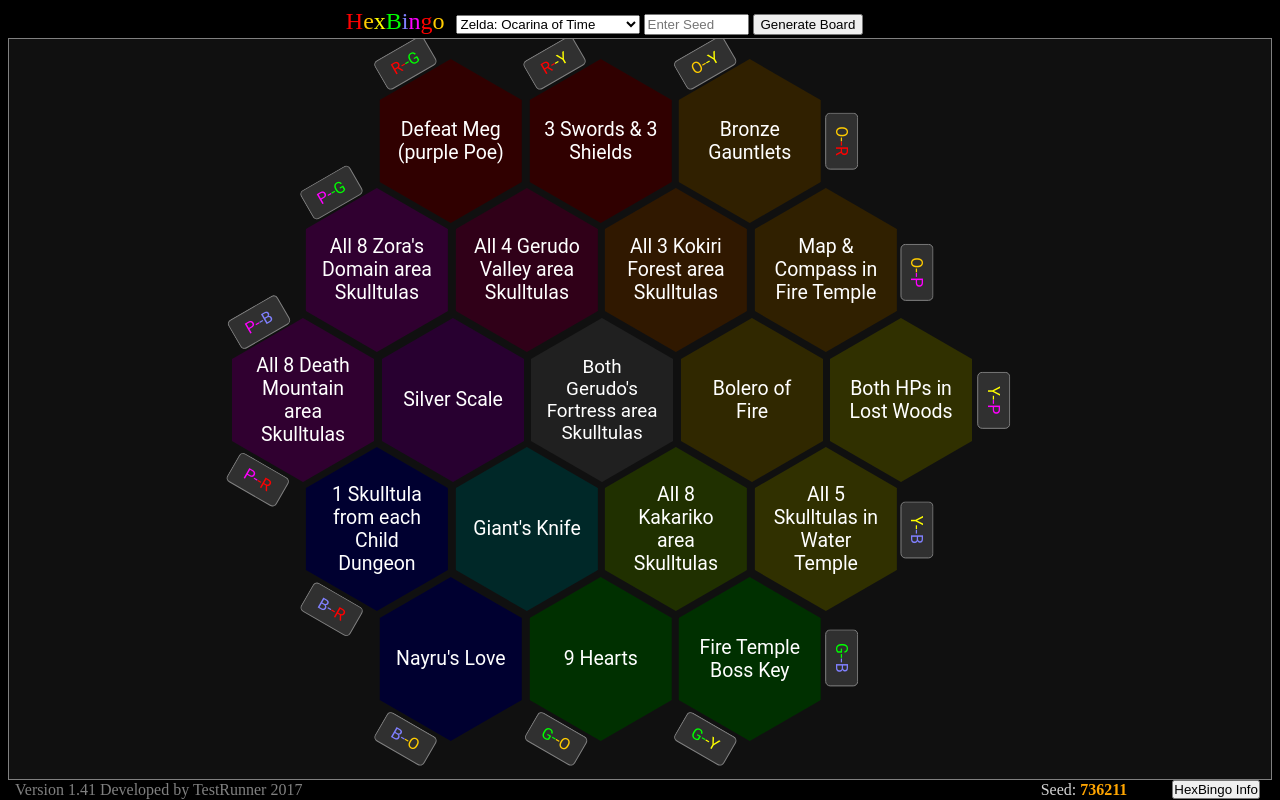
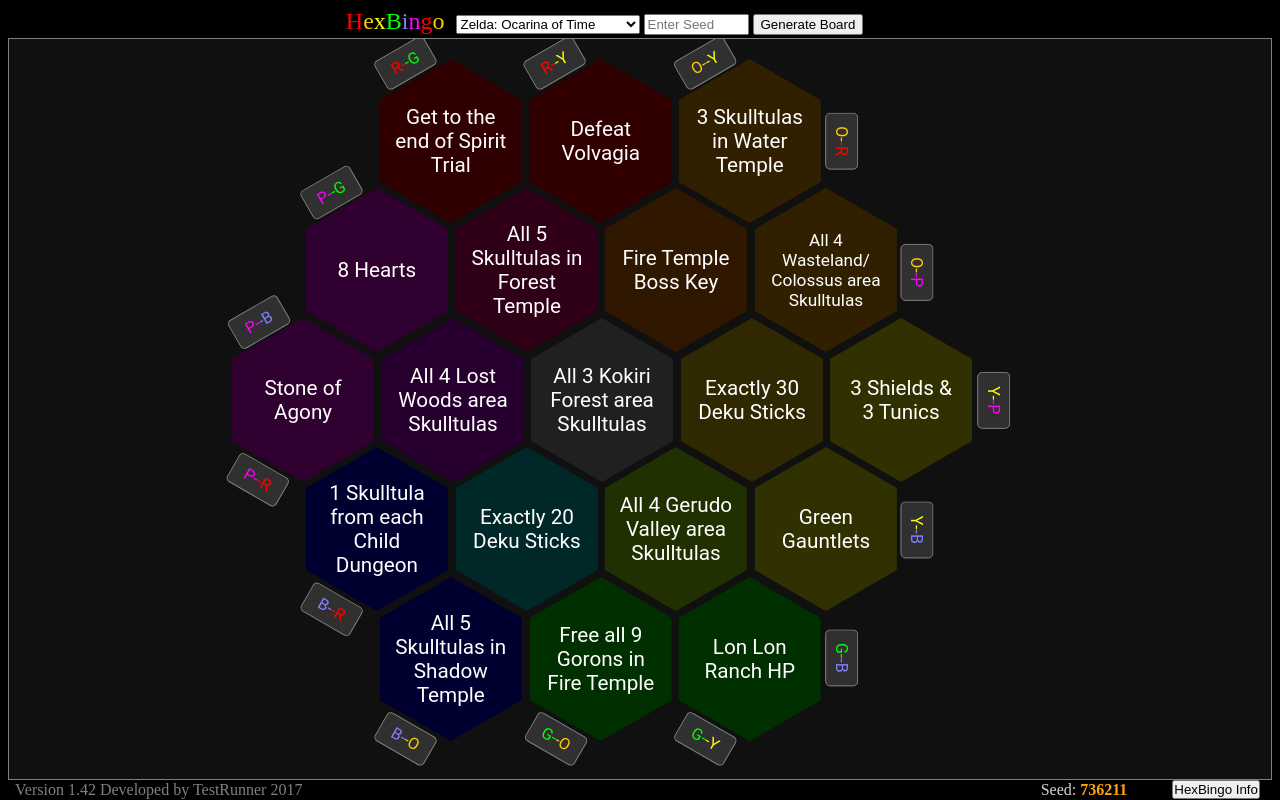
Before and after one commit to TestRunnerSRL/TestRunnerSRL.github.io, a plain HTML site: page index.html in a window 1280 px wide. Drawn offline with Linux system fonts and the light colour scheme.

Commit message:
Reduced the synergy cuttoff

```diff
--- a/hexbingo.js
+++ b/hexbingo.js
@@ -336,9 +336,6 @@ function CalculateStatistic(arr) {
     min: min,
     max: max
   };
-}
-
-function CalculateSTD(arr, mean) {
 }
 
 var bingoBoard = []; //the board itself stored as an array first
@@ -737,10 +734,9 @@ BingoGenerator.prototype.chooseGoalForPosition = function(position) {
     return false;
   }
 
-  var stats = CalculateStatistic(bestGoals.map(function(x) {
-    return x.synergy;
+  var cutoff = 0.1 + Math.min.apply(Math, bestGoals.map(function(x) {
+    return x.synergy
   }));
-  var cutoff = Math.min(stats.mean, stats.min + (stats.std / 2));
   bestGoals = bestGoals.filter(function(goal) {
     return goal.synergy < cutoff;
   }).shuffled();
@@ -936,21 +932,10 @@ BingoGenerator.prototype.calculateEffectiveSynergyForSquares = function(synergie
   for (var type in effectiveTypeSynergies) {
     var synergies = effectiveTypeSynergies[type];
     for (var i = 0; i < synergies.length; i++) {
-      /*
-      if (typeof synergies[i] == "function") {
-        continue;
-      }
-      */
-
       if (synergies[i] > this.maximumIndividualSynergy) {
         return TOO_MUCH_SYNERGY;
       }
-
-      //if (isNaN(synergies[i])) {
-      //  rowSynergy += 1;
-      //} else {
-        rowSynergy += synergies[i];
-      //}
+      rowSynergy += synergies[i];
     }
   }
 
--- a/index.html
+++ b/index.html
@@ -164,7 +164,7 @@
     <div style="overflow: hidden; position: fixed; bottom: 0; height: 20px; width: 100%">
       <table style="padding:0; margin:-5; min-width: 500px; width: 100%; height: 20px">
         <tr width="100%">
-          <td style="color:grey; padding-left: 10px;">Version 1.41 Developed by TestRunner 2017</td>
+          <td style="color:grey; padding-left: 10px;">Version 1.42 Developed by TestRunner 2017</td>
           <td style="text-align:center; color:lightgrey; width: 10em">Seed: <b id="seeddisplay" style="color:orange">1234567890</b></td>
           <td style="width: 7em"><button style="float:right; margin:2px; margin-right: 20px; padding:0px"
           onclick="alert('Click a hex to mark completed.\nRight-click a hex to mark undesired.\n\nAny row is valid, but shorter rows will have harder goals.')">HexBingo Info</button></td>
```
